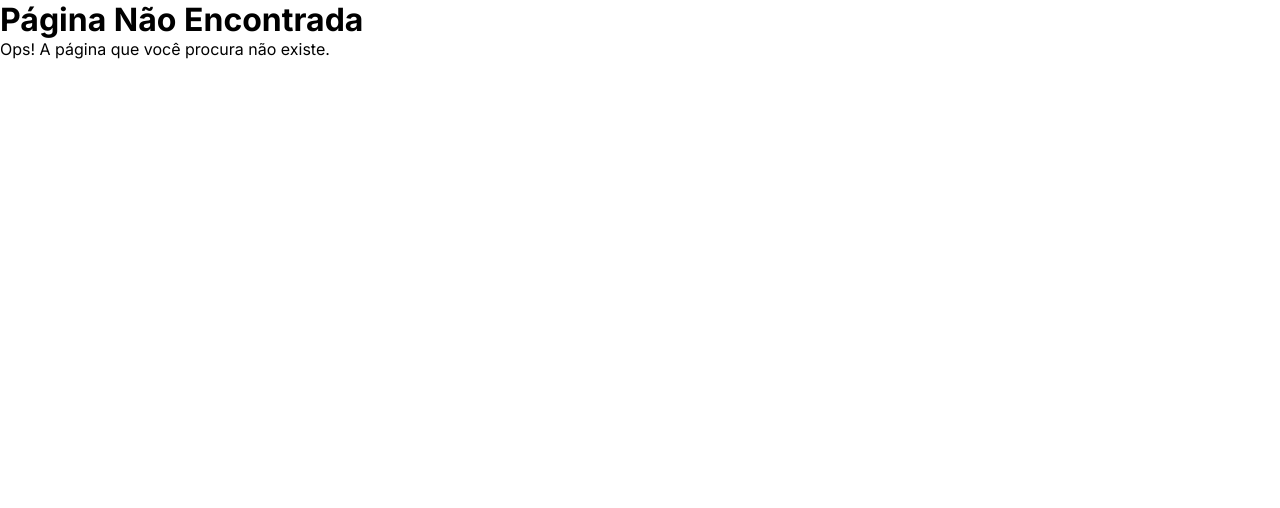
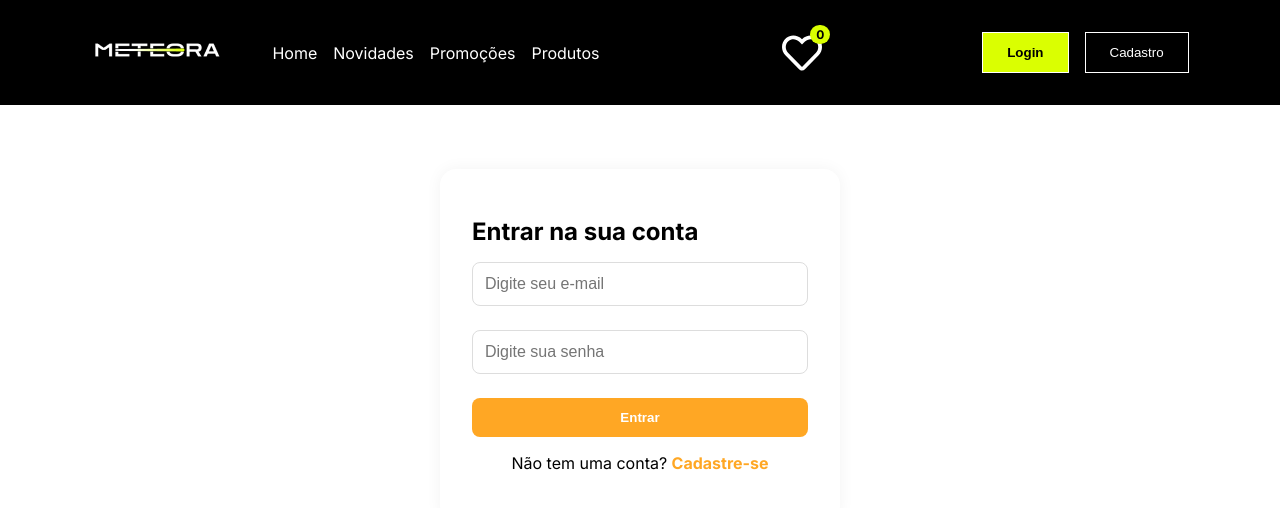
Before and after one commit to danielcoosta1/Meteora, a React (Vite) app: page /login in a window 1280 px wide. Shown: the top 508 px of the page. Built offline with nearby package versions, Linux system fonts and the light colour scheme; no server answers.

Commit message:
Criando e estilizando a página de login, estrutura inicial, repassando também para o App como rota

```diff
--- a/src/App.jsx
+++ b/src/App.jsx
@@ -16,6 +16,7 @@ import { AuthProvider } from "./context/auth/AuthProvider";
 import Favoritos from "./pages/Favoritos";
 
 import Produtos from "./pages/Produtos";
+import Login from "./pages/Login";
 
 function App() {
   return (
@@ -34,6 +35,7 @@ function App() {
                 theme="colored"
               />
               <Routes>
+                <Route path="/login" element={<Login/>} />
                 <Route path="/produtos" element={<Produtos />} />
                 <Route path="/promocoes" element={<Promocoes />} />
                 <Route path="/novidades" element={<Novidades />} />
--- a/src/pages/Login/index.jsx
+++ b/src/pages/Login/index.jsx
@@ -0,0 +1,58 @@
+// src/pages/Login/Login.jsx
+import { useState } from "react";
+import { Link } from "react-router-dom";
+import BarraDeNavegacao from "../../components/BarraDeNavegacao";
+import {
+  ContainerPagina,
+  ConteudoCentralizado,
+  Titulo,
+  Formulario,
+  CampoInput,
+  BotaoSubmit,
+  LinkCadastro,
+} from "./styles";
+
+const Login = () => {
+
+  const [email, setEmail] = useState("");
+  const [senha, setSenha] = useState("");
+
+  const handleSubmit = (e) => {
+    e.preventDefault();
+    // Simulação de login será feita futuramente
+    console.log("Login:", { email, senha });
+  };
+
+  return (
+    <>
+      <BarraDeNavegacao />
+      <ContainerPagina>
+        <ConteudoCentralizado>
+          <Titulo>Entrar na sua conta</Titulo>
+          <Formulario onSubmit={handleSubmit}>
+            <CampoInput
+              type="email"
+              placeholder="Digite seu e-mail"
+              value={email}
+              onChange={(e) => setEmail(e.target.value)}
+              required
+            />
+            <CampoInput
+              type="password"
+              placeholder="Digite sua senha"
+              value={senha}
+              onChange={(e) => setSenha(e.target.value)}
+              required
+            />
+            <BotaoSubmit type="submit">Entrar</BotaoSubmit>
+          </Formulario>
+          <LinkCadastro>
+            Não tem uma conta? <Link to="/cadastro">Cadastre-se</Link>
+          </LinkCadastro>
+        </ConteudoCentralizado>
+      </ContainerPagina>
+    </>
+  );
+};
+
+export default Login;
--- a/src/pages/Login/styles.js
+++ b/src/pages/Login/styles.js
@@ -0,0 +1,66 @@
+// src/pages/Login/styles.js
+import styled from "styled-components";
+
+export const ContainerPagina = styled.main`
+  display: flex;
+  flex-direction: column;
+  align-items: center;
+`;
+
+export const ConteudoCentralizado = styled.section`
+  background-color: white;
+  padding: 3rem 2rem;
+  margin-top: 4rem;
+  border-radius: 16px;
+  box-shadow: 0 0 16px rgba(0, 0, 0, 0.05);
+  width: 100%;
+  max-width: 400px;
+`;
+
+export const Titulo = styled.h2`
+  font-size: 1.5rem;
+  margin-bottom: 1rem;
+`;
+
+export const Formulario = styled.form`
+  display: flex;
+  flex-direction: column;
+  gap: 1.5rem;
+`;
+
+export const CampoInput = styled.input`
+  padding: 0.75rem;
+  font-size: 1rem;
+  border: 1px solid #ddd;
+  border-radius: 8px;
+`;
+
+export const BotaoSubmit = styled.button`
+  padding: 0.75rem;
+  background-color: #ffa724;
+  color: white;
+  border: none;
+  border-radius: 8px;
+  font-weight: bold;
+  cursor: pointer;
+  transition: background-color 0.2s;
+
+  &:hover {
+    background-color: #ff8c00;
+  }
+`;
+
+export const LinkCadastro = styled.p`
+  text-align: center;
+  margin-top: 1rem;
+
+  a {
+    color: #ffa724;
+    font-weight: bold;
+    text-decoration: none;
+
+    &:hover {
+      text-decoration: underline;
+    }
+  }
+`;
```
